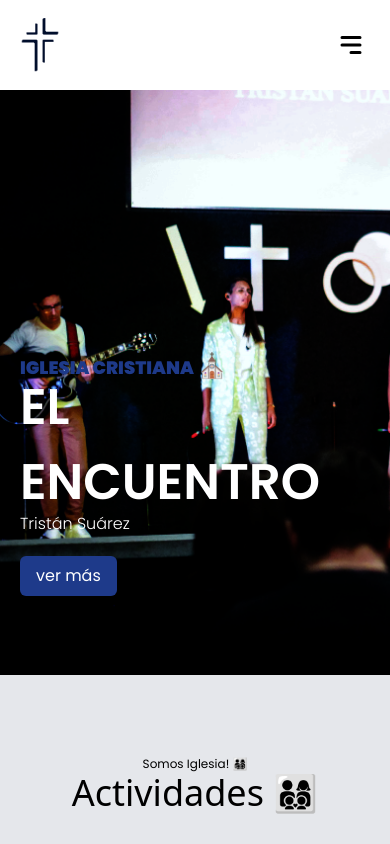
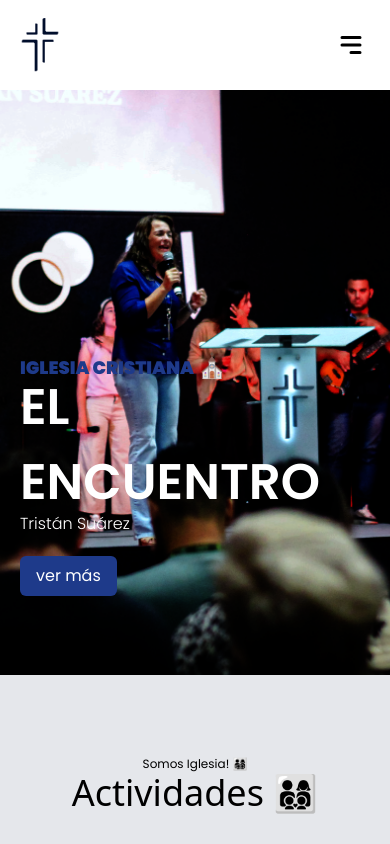
Before and after one commit to sebygalla/encuentro-tailwind, a React (Vite) app: page / in a window 390 px wide. Shown: the top 844 px of the page. Built offline with nearby package versions, Linux system fonts and the light colour scheme.

Commit message:
responsive

```diff
--- a/src/components/Hero/Hero.jsx
+++ b/src/components/Hero/Hero.jsx
@@ -2,7 +2,7 @@ import HeroTitle from "../Titulo/Titulo";
 
 const Hero = () => {
   return (
-    <div className="relative z-10 h-[80vh] max-w-full bg-portada bg-cover bg-no-repeat md:h-[80vh] md:bg-center xl:h-[100vh]">
+    <div className="relative z-10 h-[80vh] max-w-full bg-portada bg-cover bg-no-repeat bg-center md:h-[80vh] xl:h-[100vh]">
 
         <HeroTitle />
 
```
